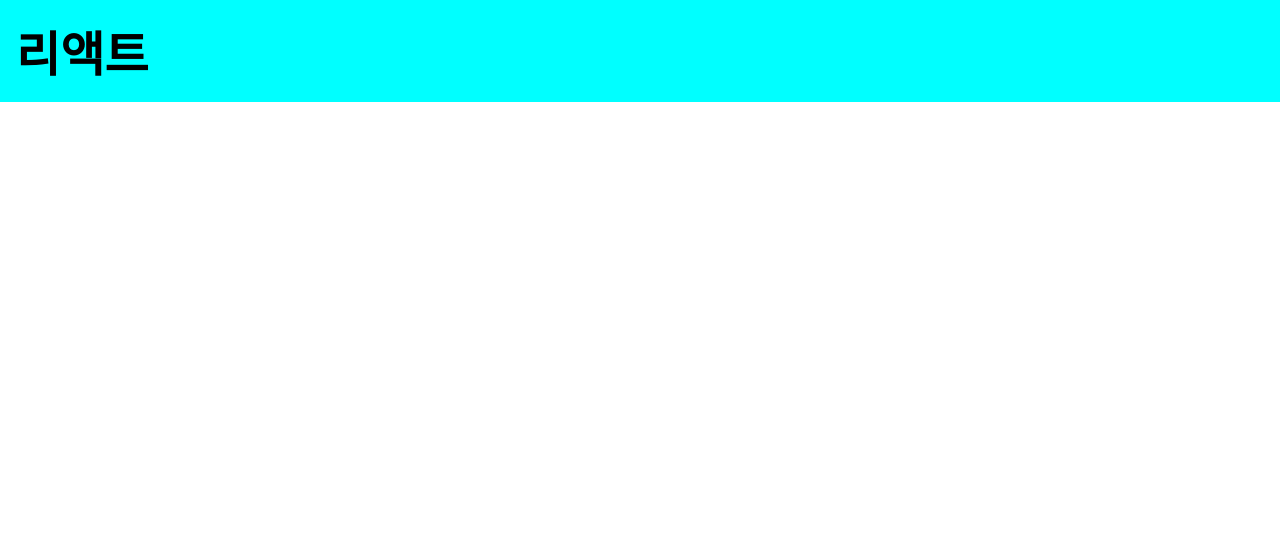
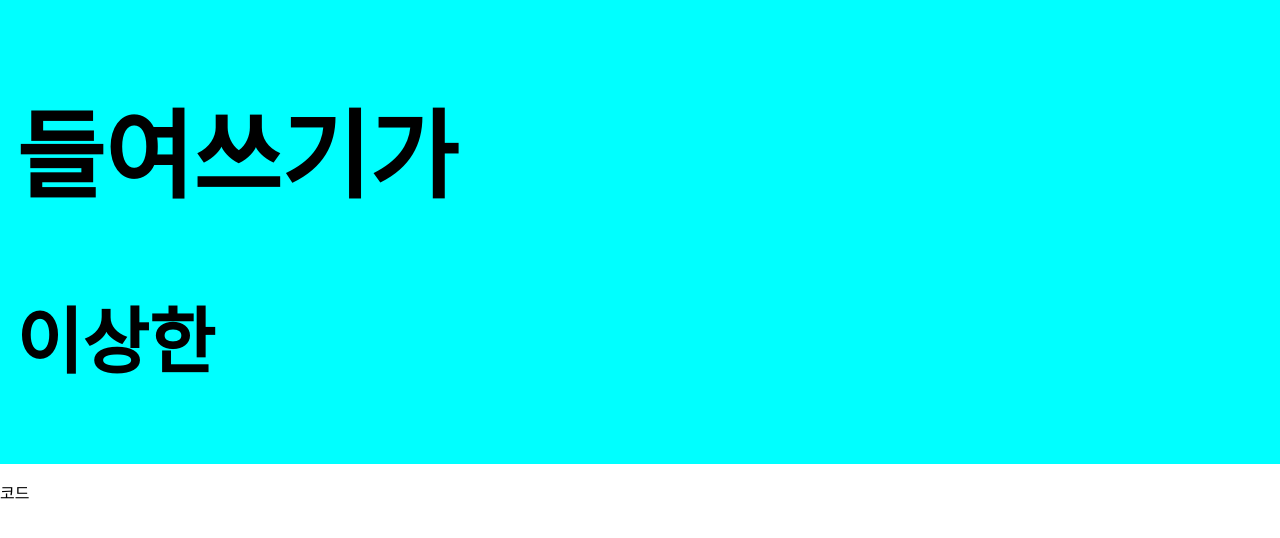
Before and after one commit to miladiashe/test_for_sourcetree, a React (Create React App) app in the folder react/study1/: page / in a window 1280 px wide. Shown: the top 538 px of the page. Built offline with nearby package versions, Linux system fonts and the light colour scheme.

Commit message:
prettier로 정리하기

```diff
--- a/react/study1/src/App.js
+++ b/react/study1/src/App.js
@@ -5,9 +5,13 @@ function App() {
   const name = '리액트';
 
   return (
-     <div className="react">
-      {name}
-     </div>
+    <div>
+      <div className="react">
+        <h1>들여쓰기가</h1>
+        <h2>이상한</h2>
+      </div>
+      <p>코드</p>
+    </div>
   );
 }
 
```
